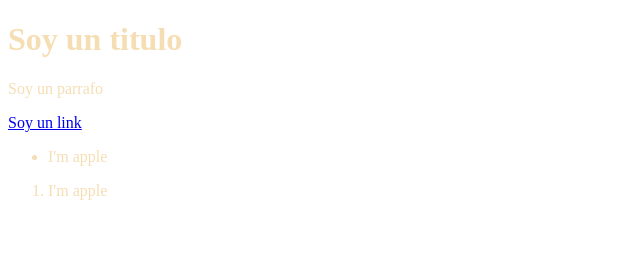
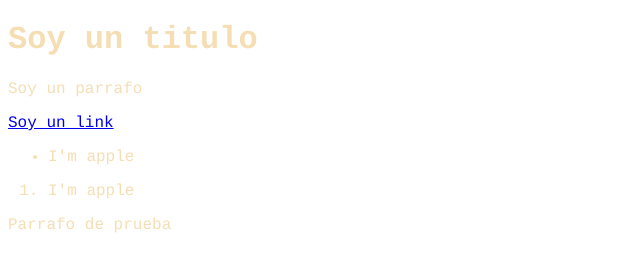
Before and after one commit to Choquitoo/Test-titulo, a plain HTML site: page index.html in a window 1280 px wide. Shown: the whole page, without its empty margins (0-640 px from the left). Drawn offline with Linux system fonts and the light colour scheme.

Commit message:
agregado el contenido adicional

```diff
--- a/css/style.css
+++ b/css/style.css
@@ -1,4 +1,5 @@
 body {
-    color : wheat
+    color : wheat;
+    font-family: courier;
 
 }
--- a/index.html
+++ b/index.html
@@ -31,7 +31,9 @@
     <footer>
 
     </footer>
-
+<div>
+    <p>Parrafo de prueba</p>
+</div>
 
 
 
```
